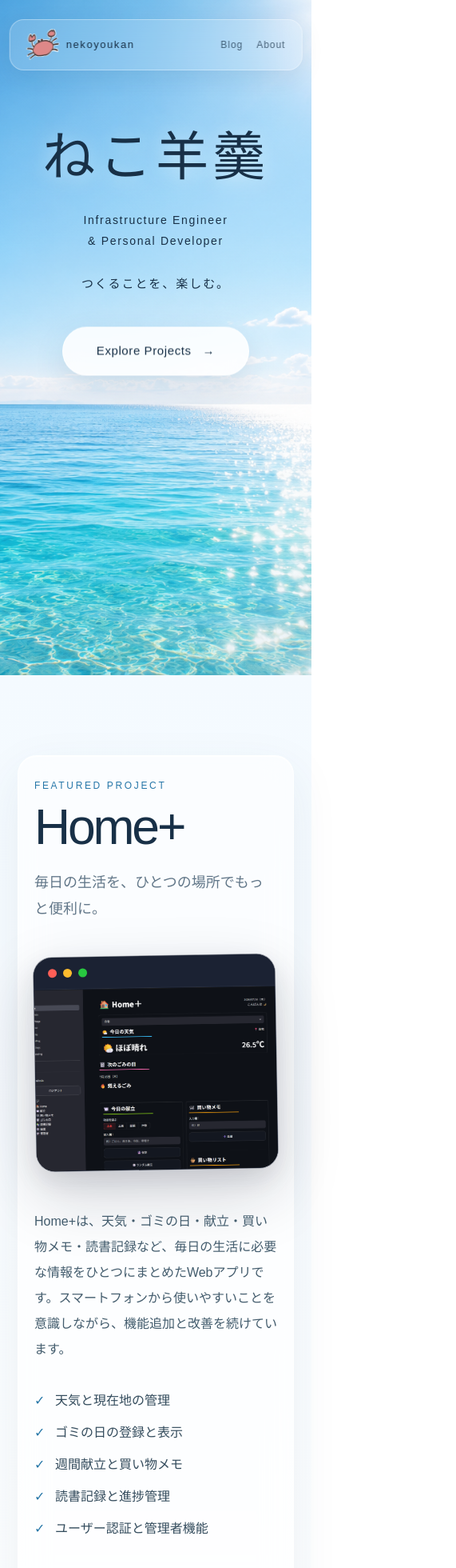
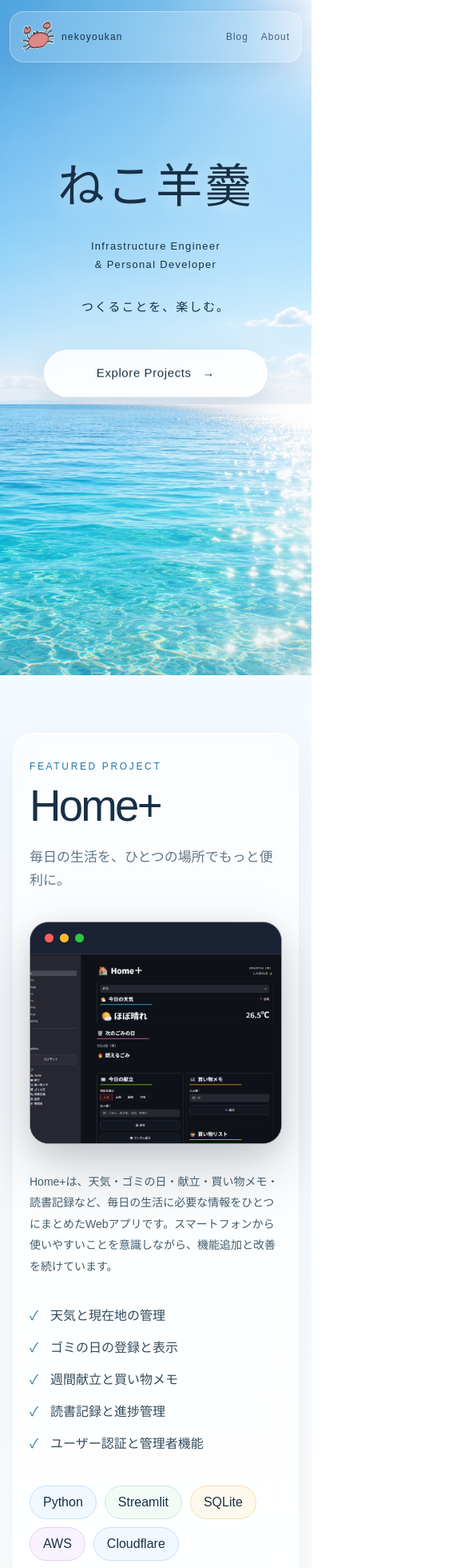
Before and after one commit to neko-youkan/nekoyoukan-website, a Next.js app: page / in a window 390 px wide. Shown: the top 1960 px of the page at 80% size, 571 px wide, since content can reach past the window. Built offline with nearby package versions, Linux system fonts and the light colour scheme.

Commit message:
Update project links

```diff
--- a/src/app/globals.css
+++ b/src/app/globals.css
@@ -8,22 +8,61 @@
   --white: #ffffff;
 }
 
-* {
+*,
+*::before,
+*::after {
   box-sizing: border-box;
 }
 
 html {
+  width: 100%;
+  max-width: 100%;
+  margin: 0;
+  padding: 0;
+
   scroll-behavior: smooth;
+  overflow-x: clip;
 }
 
 body {
+  width: 100%;
+  min-width: 0;
+  max-width: 100%;
+  min-height: 100svh;
+
   margin: 0;
+  padding: 0;
+
+  overflow-x: clip;
+
   background: #ffffff;
   color: var(--text);
+
   font-family:
     Arial,
     "Noto Sans JP",
     sans-serif;
+}
+
+main,
+section,
+header,
+footer {
+  width: 100%;
+  min-width: 0;
+}
+
+img,
+svg,
+video,
+canvas {
+  display: block;
+  max-width: 100%;
+}
+
+a {
+  color: inherit;
+  text-decoration: none;
 }
 
 a {
@@ -331,22 +370,34 @@ a {
 
 @media (max-width: 720px) {
   .header {
-    top: 24px;
-    padding: 10px 20px;
+    top: 14px;
+    left: 12px;
+
+    width: calc(100% - 24px);
+    max-width: none;
+
+    padding: 10px 14px;
+
+    transform: none;
   }
 
   .brand {
+    min-width: 0;
     gap: 8px;
-    font-size: 13px;
-    letter-spacing: 0.12em;
+
+    font-size: 12px;
+    letter-spacing: 0.1em;
   }
 
   .crab {
+    flex-shrink: 0;
     font-size: 28px;
   }
 
   .navigation {
-    gap: 17px;
+    flex-shrink: 0;
+    gap: 16px;
+
     font-size: 12px;
   }
 
@@ -355,18 +406,36 @@ a {
   }
 
   .hero {
+    width: 100%;
+    min-width: 0;
+
     background-position: center center;
   }
 
+  .heroContent {
+    width: 100%;
+    min-width: 0;
+
+    padding-right: 20px;
+    padding-left: 20px;
+
+    transform: translateY(-4vh);
+  }
+
   .heroContent h1 {
-    font-size: clamp(48px, 17vw, 70px);
-    letter-spacing: 0.07em;
+    max-width: 100%;
+
+    font-size: clamp(46px, 15vw, 66px);
+    letter-spacing: 0.05em;
+
+    overflow-wrap: anywhere;
   }
 
   .jobTitle {
     margin-top: 28px;
-    font-size: 14px;
-    letter-spacing: 0.12em;
+
+    font-size: 13px;
+    letter-spacing: 0.1em;
   }
 
   .message {
@@ -375,12 +444,16 @@ a {
   }
 
   .projectButton {
-    min-width: 220px;
+    width: min(280px, 100%);
+    min-width: 0;
+
     margin-top: 42px;
+    padding: 17px 24px;
   }
 
   .projects {
-    padding: 90px 22px;
+    width: 100%;
+    padding: 90px 20px;
   }
 
   .sectionInner h2 {
@@ -388,8 +461,9 @@ a {
   }
 
   .projectList article {
-    grid-template-columns: 42px 1fr auto;
+    grid-template-columns: 32px minmax(0, 1fr) auto;
     gap: 10px;
+
     padding: 27px 0;
   }
 
@@ -809,22 +883,6 @@ a {
   line-height: 2;
 }
 
-  .projectSectionInner {
-    padding: 28px 20px;
-    border-radius: 24px;
-  }
-
-  .projectHeading {
-    margin-bottom: 42px;
-  }
-
-  .projectHeading h2 {
-    font-size: clamp(52px, 16vw, 76px);
-  }
-
-  .projectImageFrame {
-    aspect-ratio: 4 / 3;
-  }
 
 @media (max-width: 900px) {
   .projectGrid {
@@ -848,19 +906,99 @@ a {
 
 @media (max-width: 720px) {
   .projectSection {
-    padding: 100px 22px;
+    width: 100%;
+    min-width: 0;
+
+    padding: 72px 16px;
+  }
+
+  .projectSectionInner {
+    width: 100%;
+    min-width: 0;
+
+    padding: 32px 20px;
+
+    border-radius: 24px;
   }
 
   .projectHeading {
-    margin-bottom: 42px;
+    width: 100%;
+    min-width: 0;
+
+    margin-bottom: 36px;
   }
 
   .projectHeading h2 {
-    font-size: clamp(52px, 16vw, 76px);
+    max-width: 100%;
+
+    font-size: clamp(44px, 14vw, 68px);
+    line-height: 1.05;
+
+    overflow-wrap: anywhere;
+  }
+
+  .projectLead {
+    font-size: 17px;
+    line-height: 1.7;
+  }
+
+  .projectGrid {
+    width: 100%;
+    min-width: 0;
+
+    grid-template-columns: minmax(0, 1fr);
+    gap: 34px;
+  }
+
+  .projectGrid > *,
+  .projectGrid > .reveal,
+  .projectPreview,
+  .projectContent {
+    width: 100%;
+    min-width: 0;
+    max-width: 100%;
   }
 
   .projectImageFrame {
+    width: 100%;
+    max-width: 100%;
+
     aspect-ratio: 4 / 3;
+  }
+
+  .previewWindow {
+    width: 100%;
+    max-width: 100%;
+
+    transform: none;
+  }
+
+  .previewWindow:hover {
+    transform: translateY(-4px);
+  }
+
+  .projectDescription {
+    font-size: 14px;
+    line-height: 1.9;
+  }
+
+  .featureList {
+    width: 100%;
+  }
+
+  .techList {
+    width: 100%;
+  }
+
+  .homePlusActions {
+    width: 100%;
+    flex-direction: column;
+  }
+
+  .primaryLink,
+  .secondaryLink {
+    width: 100%;
+    min-width: 0;
   }
 }
 
--- a/src/app/layout.tsx
+++ b/src/app/layout.tsx
@@ -1,4 +1,4 @@
-import type { Metadata } from "next";
+import type { Metadata, Viewport } from "next";
 import { Geist, Geist_Mono } from "next/font/google";
 import "./globals.css";
 
@@ -13,8 +13,15 @@ const geistMono = Geist_Mono({
 });
 
 export const metadata: Metadata = {
-  title: "Create Next App",
-  description: "Generated by create next app",
+  title: "nekoyoukan",
+  description:
+    "インフラ構築と個人開発のプロジェクトを紹介するポートフォリオサイト",
+};
+
+export const viewport: Viewport = {
+  width: "device-width",
+  initialScale: 1,
+  maximumScale: 1,
 };
 
 export default function RootLayout({
@@ -24,10 +31,10 @@ export default function RootLayout({
 }>) {
   return (
     <html
-      lang="en"
-      className={`${geistSans.variable} ${geistMono.variable} h-full antialiased`}
+      lang="ja"
+      className={`${geistSans.variable} ${geistMono.variable}`}
     >
-      <body className="min-h-full flex flex-col">{children}</body>
+      <body>{children}</body>
     </html>
   );
 }
```
